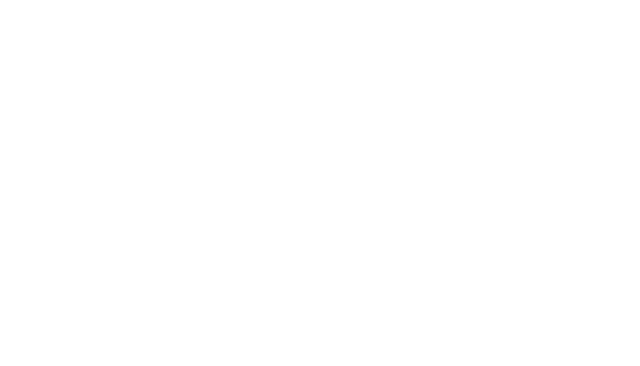
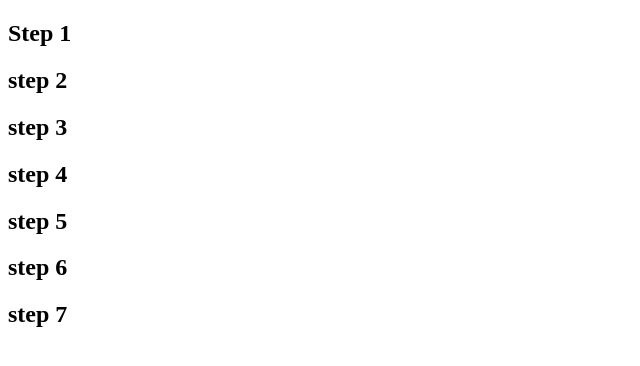
Before and after one commit to gcusaaa/Web_app_challenge1, a plain HTML site: page index.html in a window 1280 px wide. Shown: the whole page, without its empty margins (0-640 px from the left). Drawn offline with Linux system fonts and the light colour scheme.

Commit message:
Added semantic

```diff
--- a/index.html
+++ b/index.html
@@ -6,6 +6,26 @@
     <title>Document</title>
 </head>
 <body>
-
+    <section>
+        <h2>Step 1</h2>
+    </section>
+    <section>
+        <h2>step 2</h2>
+    </section>
+    <section>
+        <h2>step 3</h2>
+    </section>
+    <section>
+        <h2>step 4</h2>
+    </section>
+    <section>
+        <h2>step 5</h2>
+    </section>
+    <section>
+        <h2>step 6</h2>
+    </section>
+    <section>
+        <h2>step 7</h2>
+    </section>
 </body>
 </html>
```
